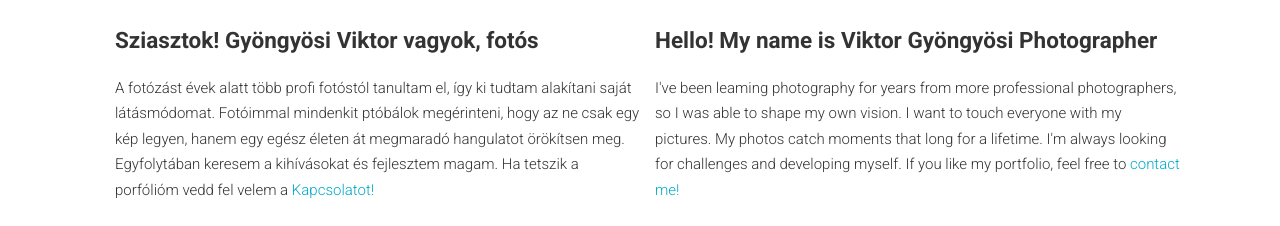
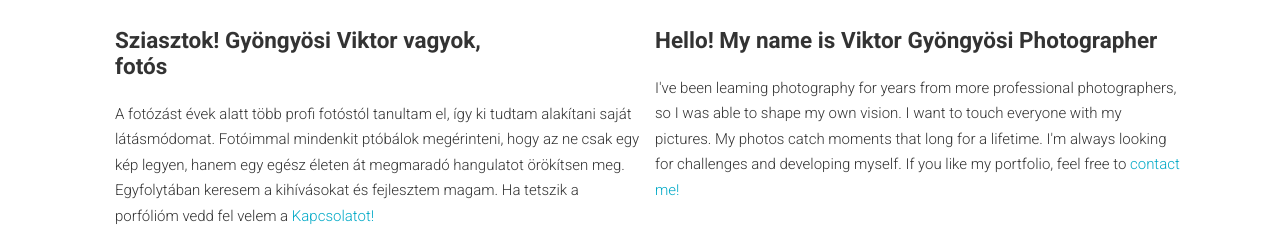
Before and after one commit to Red-Socks/Red-Socks.github.io, a plain HTML site: page index.html in a window 1280 px wide. Shown: the part 578-804 px from the top of the page. Drawn offline with Linux system fonts and the light colour scheme.

Commit message:
Update index.html

```diff
--- a/index.html
+++ b/index.html
@@ -136,7 +136,7 @@
   <div class="row">
   <div class="col-sm-6 wowload fadeInLeft">
     <h3><i class="fa fa-camera-retro"></i>Rólam </h3>
-	  <h4><strong>Sziasztok! Gyöngyösi Viktor vagyok, fotós</strong> </h4>
+	  <h4><strong>Sziasztok! Gyöngyösi Viktor vagyok,<br>fotós</strong> </h4>
     <p class="nav navbar-nav navbar-right scroll">A fotózást évek alatt több profi fotóstól tanultam el, így ki tudtam alakítani saját látásmódomat. Fotóimmal mindenkit ptóbálok megérinteni, hogy az ne csak egy kép legyen, hanem egy egész életen át megmaradó hangulatot örökítsen meg. Egyfolytában keresem a kihívásokat és fejlesztem magam. Ha tetszik a porfólióm vedd fel velem a <a href="#contact">Kapcsolatot!</a></p>
 
   </div>
```
